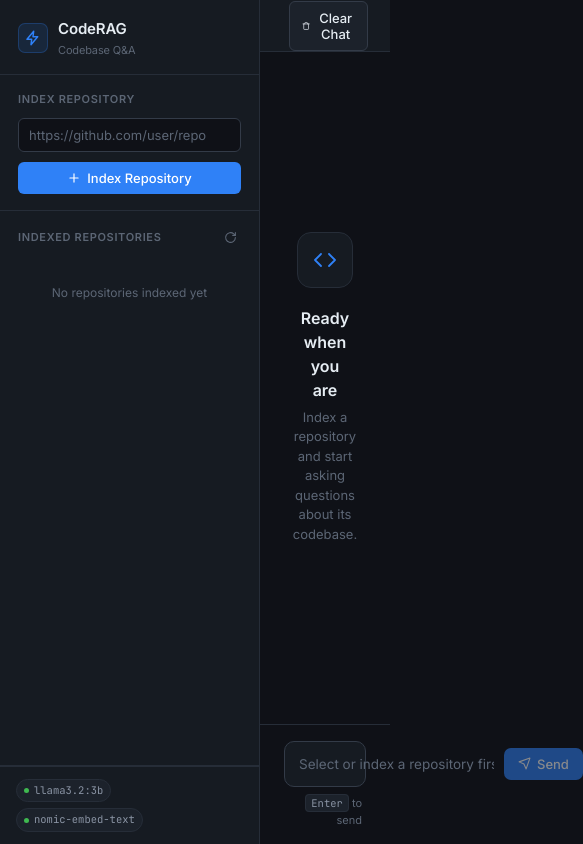
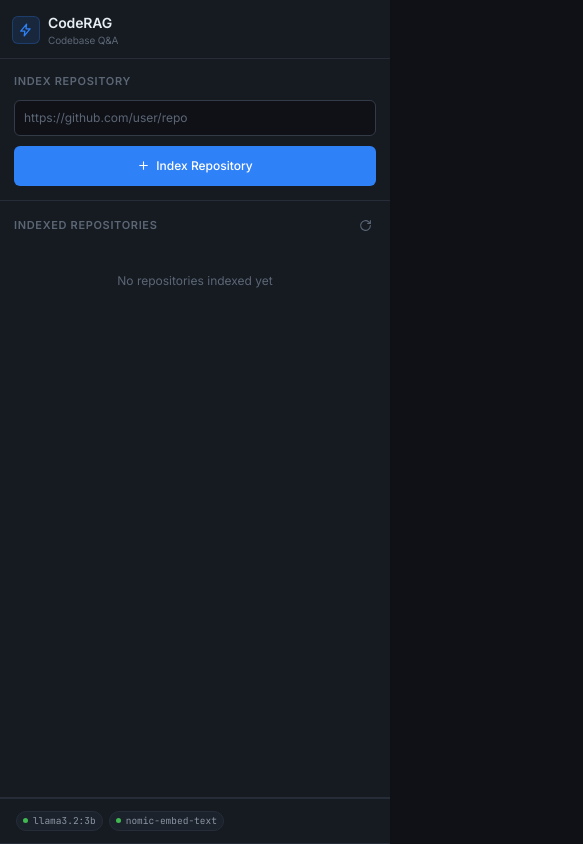
Before and after one commit to malankatharula/CodeRAG, a plain HTML site: page frontend/index.html in a window 390 px wide. Both pictures are taken after a click on the button "Toggle menu". Shown: the whole page, 583 px wide, since content can reach past the window. Drawn offline with nearby package versions, Linux system fonts and the light colour scheme; no server answers.

Commit message:
frontend updated with mobile responsiveness

```diff
--- a/frontend/index.html
+++ b/frontend/index.html
@@ -292,12 +292,141 @@
     padding:1px 5px;border-radius:4px;color:var(--text-dim);
   }
 
+  /* Mobile menu toggle */
+  .sidebar-toggle{display:none;background:transparent;border:none;color:var(--text);cursor:pointer;padding:8px;border-radius:6px;transition:.15s}
+  .sidebar-toggle:hover{background:var(--panel-2)}
+  .sidebar-toggle svg{width:20px;height:20px}
+
+  /* Tablet */
   @media (max-width:1024px){
     .sidebar{width:260px}
+    .chat-inner{max-width:700px;padding:0 20px}
+  }
+
+  /* Mobile: 768px and below */
+  @media (max-width:768px){
+    .app{flex-direction:column;height:100vh;width:100vw}
+
+    .sidebar{
+      position:fixed;top:0;left:0;bottom:0;right:0;
+      width:100%;height:100%;max-height:100%;
+      z-index:999;transform:translateX(-100%);
+      transition:transform .3s ease;
+      border-right:none;border-bottom:1px solid var(--border);
+    }
+    .sidebar.open{transform:translateX(0)}
+
+    .sidebar-overlay{
+      display:none;position:fixed;top:0;left:0;right:0;bottom:0;
+      background:rgba(0,0,0,.4);z-index:998;
+    }
+    .sidebar-overlay.open{display:block}
+
+    .sidebar-toggle{display:flex;align-items:center;justify-content:center}
+
+    .main{width:100%;min-height:calc(100vh - 52px)}
+
+    .topbar{
+      padding:0 12px;
+      justify-content:space-between;
+    }
+    .topbar-title{font-size:12px}
+    .topbar-title .repo-active{font-size:12px;max-width:120px}
+
+    .chat-inner{max-width:100%;padding:0 12px;gap:12px}
+    .chat-scroll{padding:16px 0}
+
+    .inputbar{padding:12px}
+    .inputbar-inner{padding:5px 5px 5px 10px;border-radius:8px}
+    .inputbar input{font-size:13px;padding:8px 0}
+    .send-btn{padding:8px 12px;font-size:12px;min-height:36px;min-width:36px}
+    .hint{padding:0 2px;font-size:10px;margin-top:6px}
+
+    .bubble{max-width:100%;font-size:13px;padding:10px 12px}
+    .msg.user .bubble{border-bottom-right-radius:4px}
+
+    .btn{padding:10px 12px;font-size:12px;min-height:40px}
+    .btn svg{width:13px;height:13px}
+
+    .input{padding:10px;font-size:13px;min-height:40px}
+    .sidebar-section{padding:14px 14px}
+    .sidebar-header{padding:14px 14px 12px}
+
+    .empty{padding:24px;gap:12px}
+    .empty h2{font-size:15px}
+    .empty p{font-size:12px;max-width:280px}
+  }
+
+  /* Small mobile: 480px and below */
+  @media (max-width:480px){
+    .topbar{height:48px;padding:0 10px}
+    .topbar-title{font-size:11px;gap:6px}
+    .topbar-title .sep{display:none}
+    .topbar-title .repo-active{font-size:11px;max-width:100px}
+    .btn.ghost{font-size:11px;padding:6px 10px}
+
+    .sidebar-header{padding:12px 12px 10px;gap:8px}
+    .logo-mark{width:28px;height:28px;border-radius:6px}
+    .logo-mark svg{width:14px;height:14px}
+    .logo-text{font-size:14px}
+    .logo-text .sub{font-size:10px;margin-top:0px}
+
+    .chat-inner{gap:10px}
+    .chat-scroll{padding:12px 0}
+
+    .inputbar{padding:10px}
+    .inputbar-inner{padding:4px 4px 4px 10px;border-radius:6px}
+    .send-btn{padding:6px 10px;font-size:11px}
+
+    .bubble{font-size:12.5px;padding:9px 10px;line-height:1.5}
+    .bubble p{margin:0 0 6px}
+    .bubble code{font-size:11.5px;padding:1px 4px}
+    .bubble pre{padding:10px 12px}
+    .bubble pre code{font-size:11.5px;line-height:1.5}
+
+    .sources{gap:4px;margin-top:6px;padding-left:0}
+    .source-tag{font-size:10px;padding:2px 6px}
+    .source-tag svg{width:10px;height:10px}
+
+    .status{font-size:11px;padding:6px 8px;min-height:30px}
+    .status .dot{width:5px;height:5px}
+    .spinner{width:11px;height:11px;border-width:1.2px}
+
+    .pill{font-size:9.5px;padding:2px 6px}
+    .pill-dot{width:4px;height:4px}
+
+    .badge{font-size:10px;padding:1px 5px}
+
+    .repo-item{padding:7px 8px;font-size:12px;margin-bottom:1px}
+    .repo-item .repo-name{font-size:11px}
+    .repo-item .repo-icon{width:12px;height:12px}
+
+    .empty-icon{width:48px;height:48px;border-radius:12px;margin-bottom:14px}
+    .empty-icon svg{width:20px;height:20px}
+
+    .typing span{width:5px;height:5px}
+
+    .input{padding:9px;font-size:12px;min-height:36px}
+    .input::placeholder{font-size:12px}
+
+    .kbd{font-size:9.5px;padding:1px 4px}
+  }
+
+  /* Landscape mobile: max-height 500px */
+  @media (max-height:500px){
+    .topbar{height:44px;padding:0 10px}
+    .sidebar-header{padding:10px 12px}
+    .sidebar-section{padding:12px 12px}
+    .btn{padding:8px 10px;font-size:11px;min-height:36px}
+    .input{padding:8px;font-size:12px;min-height:36px}
+    .inputbar{padding:8px}
+    .chat-scroll{padding:12px 0}
+    .chat-inner{padding:0 10px;gap:10px}
   }
 </style>
 </head>
 <body>
+<div class="sidebar-overlay" id="sidebarOverlay"></div>
 <div class="app">
 
   <!-- ===== SIDEBAR ===== -->
@@ -341,6 +470,9 @@
   <!-- ===== MAIN ===== -->
   <main class="main">
     <div class="topbar">
+      <button id="menuToggle" class="sidebar-toggle" title="Toggle menu">
+        <svg viewBox="0 0 24 24" fill="none" stroke="currentColor" stroke-width="2" stroke-linecap="round" stroke-linejoin="round"><line x1="3" y1="6" x2="21" y2="6"/><line x1="3" y1="12" x2="21" y2="12"/><line x1="3" y1="18" x2="21" y2="18"/></svg>
+      </button>
       <div class="topbar-title">
         <svg width="14" height="14" viewBox="0 0 24 24" fill="none" stroke="currentColor" stroke-width="2" stroke-linecap="round" stroke-linejoin="round" style="color:var(--text-mute)"><path d="M9 18c-4.51 2-5-2-7-2"/><path d="M15 22v-4a3.37 3.37 0 0 0-.94-2.61c3.14-.35 6.44-1.54 6.44-7A5.44 5.44 0 0 0 19 5.77 5.07 5.07 0 0 0 18.91 2S17.73 1.65 15 3.48a13.38 13.38 0 0 0-7 0C5.27 1.65 4.09 2 4.09 2A5.07 5.07 0 0 0 4 5.77a5.44 5.44 0 0 0-1.5 3.78c0 5.42 3.3 6.61 6.44 7A3.37 3.37 0 0 0 8 19v3"/></svg>
         <span>Active:</span>
@@ -419,6 +551,9 @@
 const emptyState  = $('emptyState');
 const questionInput = $('questionInput');
 const sendBtn     = $('sendBtn');
+const sidebar     = document.querySelector('.sidebar');
+const menuToggle  = $('menuToggle');
+const sidebarOverlay = $('sidebarOverlay');
 
 /* ---------- Helpers ---------- */
 function setStatus(kind, text, showSpinner=false, badge=null){
@@ -451,6 +586,20 @@
     return input.replace(/_/g,'/');
   }
 }
+
+/* ---------- Mobile menu ---------- */
+function closeSidebar(){
+  sidebar.classList.remove('open');
+  sidebarOverlay.classList.remove('open');
+}
+
+function toggleSidebar(){
+  sidebar.classList.toggle('open');
+  sidebarOverlay.classList.toggle('open');
+}
+
+menuToggle.addEventListener('click', toggleSidebar);
+sidebarOverlay.addEventListener('click', closeSidebar);
 
 /* ---------- Repo list ---------- */
 async function loadCollections(){
@@ -511,6 +660,7 @@
     ? 'Ask anything about the codebase...'
     : 'Select or index a repository first...';
   renderRepoList();
+  closeSidebar();
 }
 
 /* ---------- Index repo ---------- */
@@ -594,6 +744,7 @@
   const q = questionInput.value.trim();
   if(!q || !state.activeRepo || state.isAsking) return;
 
+  closeSidebar();
   state.messages.push({role:'user', content:q});
   state.messages.push({role:'assistant', loading:true});
   state.isAsking = true;
```
